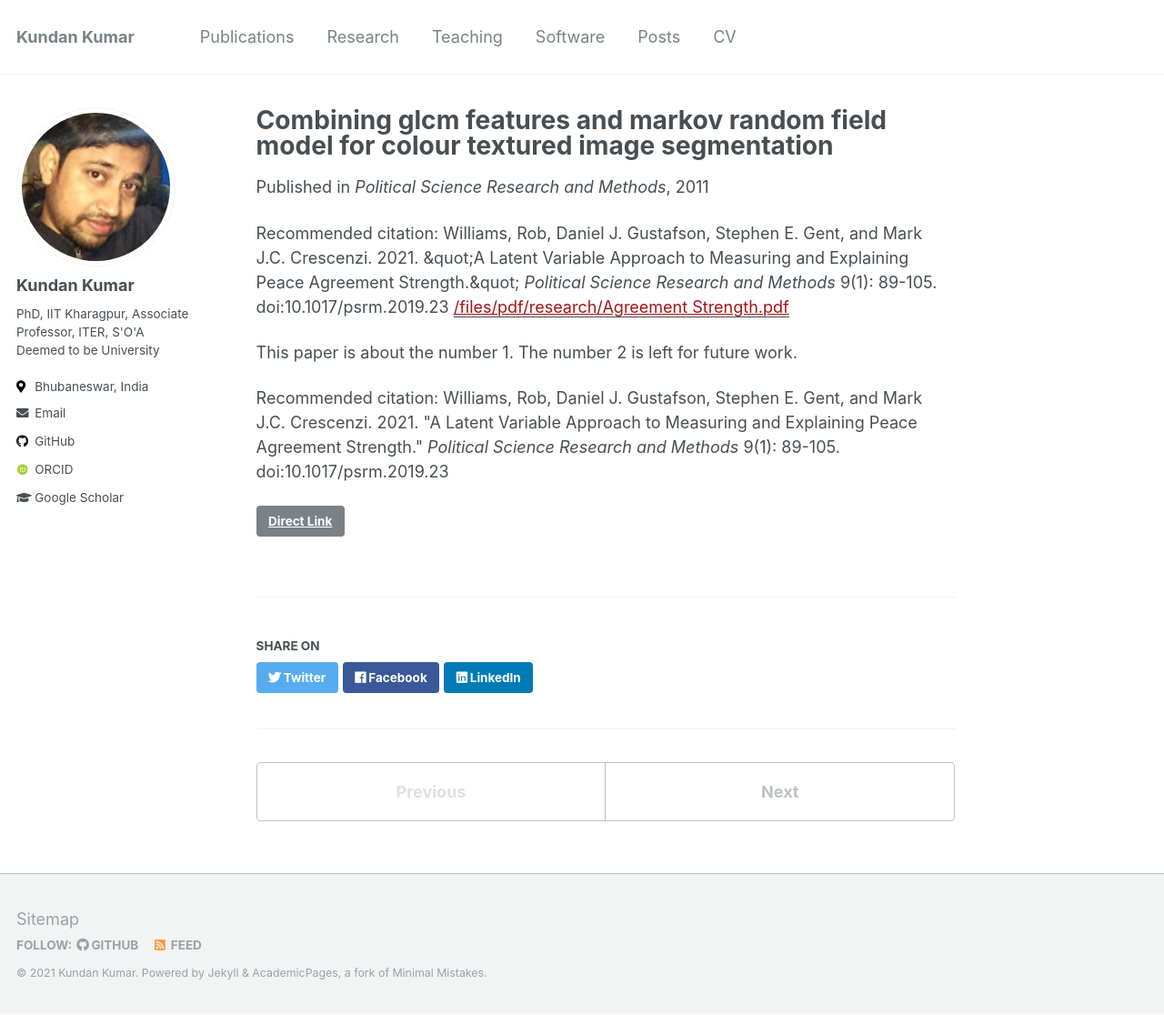
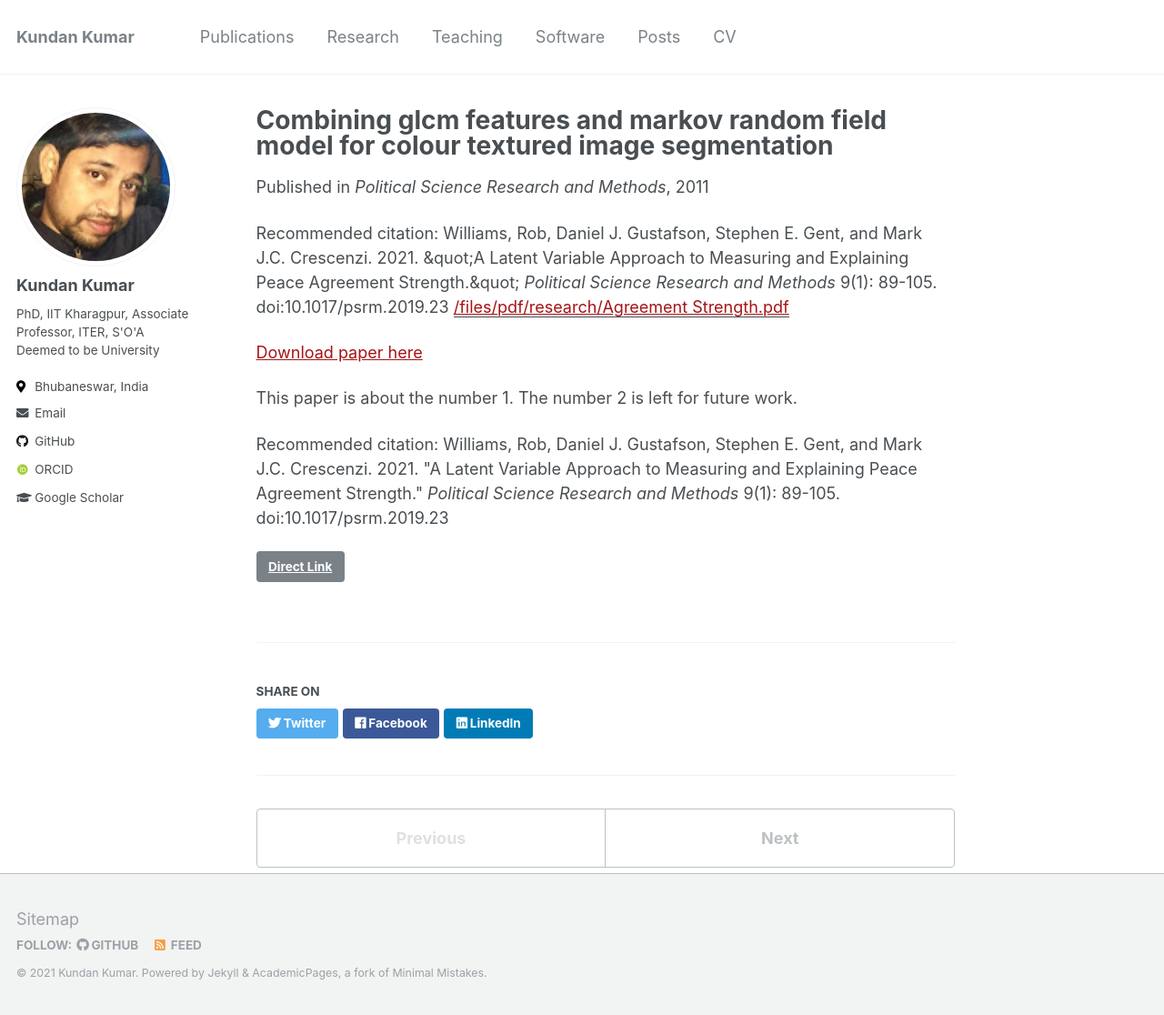
Before and after one commit to erkundanec/erkundanec.github.io, a Jekyll site: the page built from _publications/2011-GLCM_Segmentation.md, in a window 1280 px wide and 1116 px high. Shown: the whole window at 91% size. Built offline with Jekyll 4.4.1, drawn with Linux system fonts in a browser that asks for light colours; some web fonts are replaced; a file with an impossible date is left out.

Commit message:
Update 2011-GLCM_Segmentation.md

```diff
--- a/_publications/2011-GLCM_Segmentation.md
+++ b/_publications/2011-GLCM_Segmentation.md
@@ -9,6 +9,9 @@ link: 'https://doi.org/10.1017/psrm.2019.23'
 github: 'https://github.com/jayrobwilliams/Peace-Agreement-Strength'
 citation: 'Williams, Rob, Daniel J. Gustafson, Stephen E. Gent, and Mark J.C. Crescenzi. 2021. &amp;quot;A Latent Variable Approach to Measuring and Explaining Peace Agreement Strength.&amp;quot; <i>Political Science Research and Methods</i> 9(1): 89-105. doi:10.1017/psrm.2019.23'
 ---
+
+<a href='/files/pdf/research/Agreement Strength.pdf'>Download paper here</a>
+
 This paper is about the number 1. The number 2 is left for future work.
 
 Recommended citation: Williams, Rob, Daniel J. Gustafson, Stephen E. Gent, and Mark J.C. Crescenzi. 2021. &quot;A Latent Variable Approach to Measuring and Explaining Peace Agreement Strength.&quot; <i>Political Science Research and Methods</i> 9(1): 89-105. doi:10.1017/psrm.2019.23
```
